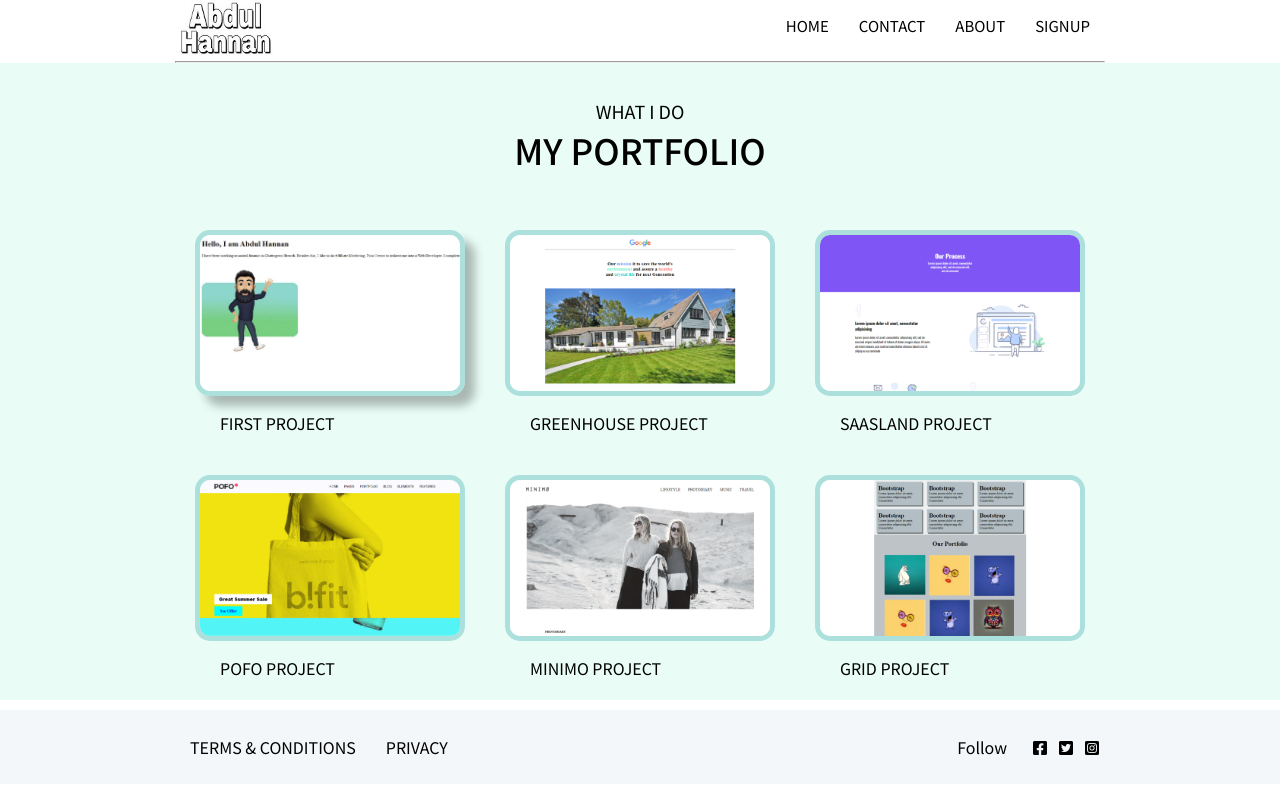
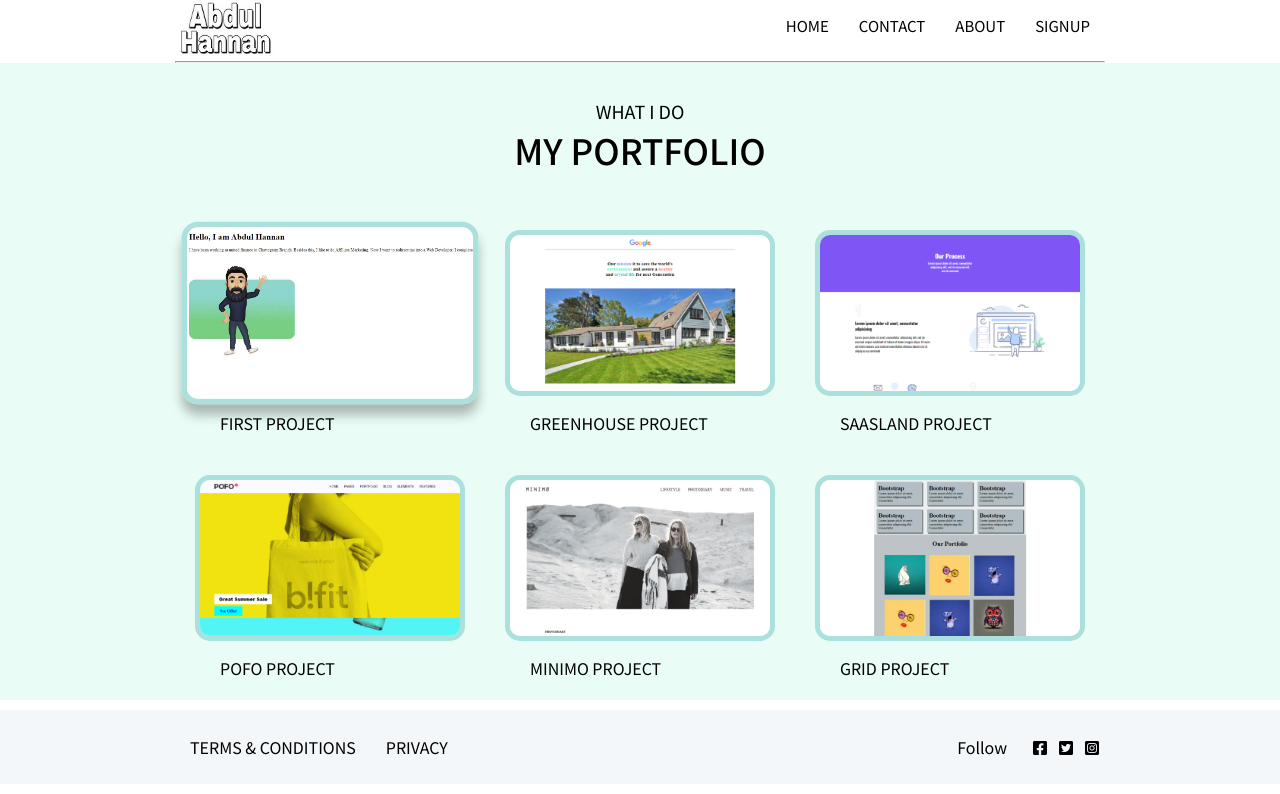
Before and after one commit to hannan-abdul/class-6, a plain HTML site: page index.html in a window 1280 px wide. In both pictures the pointer is over the picture 329 px from the left and 313 px from the top of the page. Drawn offline with Linux system fonts and the light colour scheme.

Commit message:
Update style-2.css

```diff
--- a/css/style-2.css
+++ b/css/style-2.css
@@ -85,10 +85,11 @@ nav ul li a:hover {
 .col-2 img {
     border: 5px solid #ace0dd;
     border-radius: 15px;
+    transition-duration: 0.4s;
 }
 .col-2 img:hover {
-    box-shadow: 10px 10px 10px rgb(6 6 6 / 28%);
-    transition-duration: 0.4s;
+    box-shadow: 0px 10px 10px rgb(6 6 6 / 28%);
+    transform: scale(1.1);
 }
 .col-2 span {
 	text-align: left;
```
